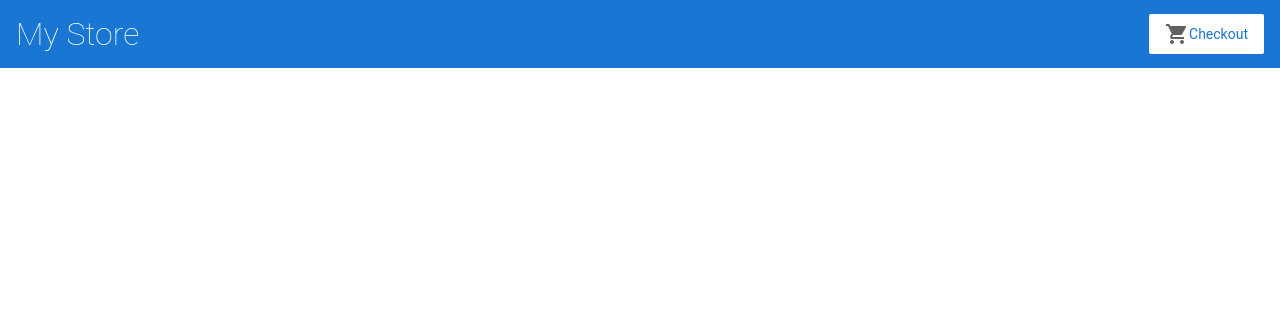
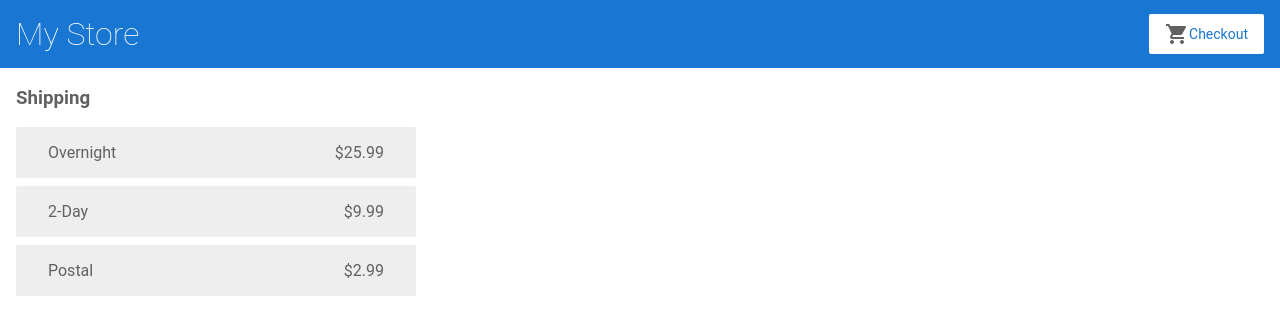
Before and after one commit to holmestm/angular-tutorial, an Angular app: page /shipping in a window 1280 px wide. Before the commit this address led to /. Shown: the top 334 px of the page. Built offline with nearby package versions, Linux system fonts and the light colour scheme.

Commit message:
Shipping

```diff
--- a/src/app/app.module.ts
+++ b/src/app/app.module.ts
@@ -2,6 +2,7 @@
 import { BrowserModule } from '@angular/platform-browser';
 import { RouterModule } from '@angular/router';
 import { ReactiveFormsModule } from '@angular/forms';
+import { HttpClientModule } from '@angular/common/http';
 
 import { AppComponent } from './app.component';
 import { TopBarComponent } from './top-bar/top-bar.component';
@@ -9,15 +10,18 @@
 import { ProductAlertsComponent } from './product-alerts/product-alerts.component';
 import { ProductDetailsComponent } from './product-details/product-details.component';
 import { CartComponent } from './cart/cart.component';
+import { ShippingComponent } from './shipping/shipping.component';
 
 @NgModule({
   imports: [
     BrowserModule,
     ReactiveFormsModule,
+    HttpClientModule,
     RouterModule.forRoot([
       { path: '', component: ProductListComponent },
       { path: 'products/:productId', component: ProductDetailsComponent },
       { path: 'cart', component: CartComponent },
+      { path: 'shipping', component: ShippingComponent },
     ]),
   ],
   declarations: [
@@ -27,6 +31,7 @@
     ProductAlertsComponent,
     ProductDetailsComponent,
     CartComponent,
+    ShippingComponent,
   ],
   bootstrap: [AppComponent],
 })
--- a/src/app/cart.service.ts
+++ b/src/app/cart.service.ts
@@ -1,3 +1,4 @@
+import { HttpClient } from '@angular/common/http';
 import { Product } from './products';
 import { Injectable } from '@angular/core';
 
@@ -20,5 +21,12 @@
     this.items = [];
     return this.items;
   }
-  /* . . . */
+
+  getShippingPrices() {
+    return this.http.get<{ type: string; price: number }[]>(
+      '/assets/shipping.json'
+    );
+  }
+
+  constructor(private http: HttpClient) {}
 }
--- a/src/app/cart/cart.component.html
+++ b/src/app/cart/cart.component.html
@@ -1,4 +1,8 @@
 <h3>Cart</h3>
+
+<p>
+  <a routerLink="/shipping">Shipping Prices</a>
+</p>
 
 <div class="cart-item" *ngFor="let item of items">
   <span>{{ item.name }}</span>
--- /dev/null
+++ b/src/app/shipping/shipping.component.html
@@ -0,0 +1,6 @@
+<h3>Shipping</h3>
+
+<div class="shipping-item" *ngFor="let shipping of shippingCosts | async">
+  <span>{{ shipping.type }}</span>
+  <span>{{ shipping.price | currency }}</span>
+</div>
--- /dev/null
+++ b/src/app/shipping/shipping.component.ts
@@ -0,0 +1,19 @@
+import { Component, OnInit } from '@angular/core';
+
+import { Observable } from 'rxjs';
+import { CartService } from '../cart.service';
+
+@Component({
+  selector: 'app-shipping',
+  templateUrl: './shipping.component.html',
+  styleUrls: ['./shipping.component.css'],
+})
+export class ShippingComponent {
+  shippingCosts!: Observable<{ type: string; price: number }[]>;
+
+  ngOnInit() {
+    this.shippingCosts = this.cartService.getShippingPrices();
+  }
+
+  constructor(private cartService: CartService) {}
+}
```
Also changed, not shown: src/app/shipping/shipping.component.css (added), 1 other file (tests, documents, lock files or other folders).
